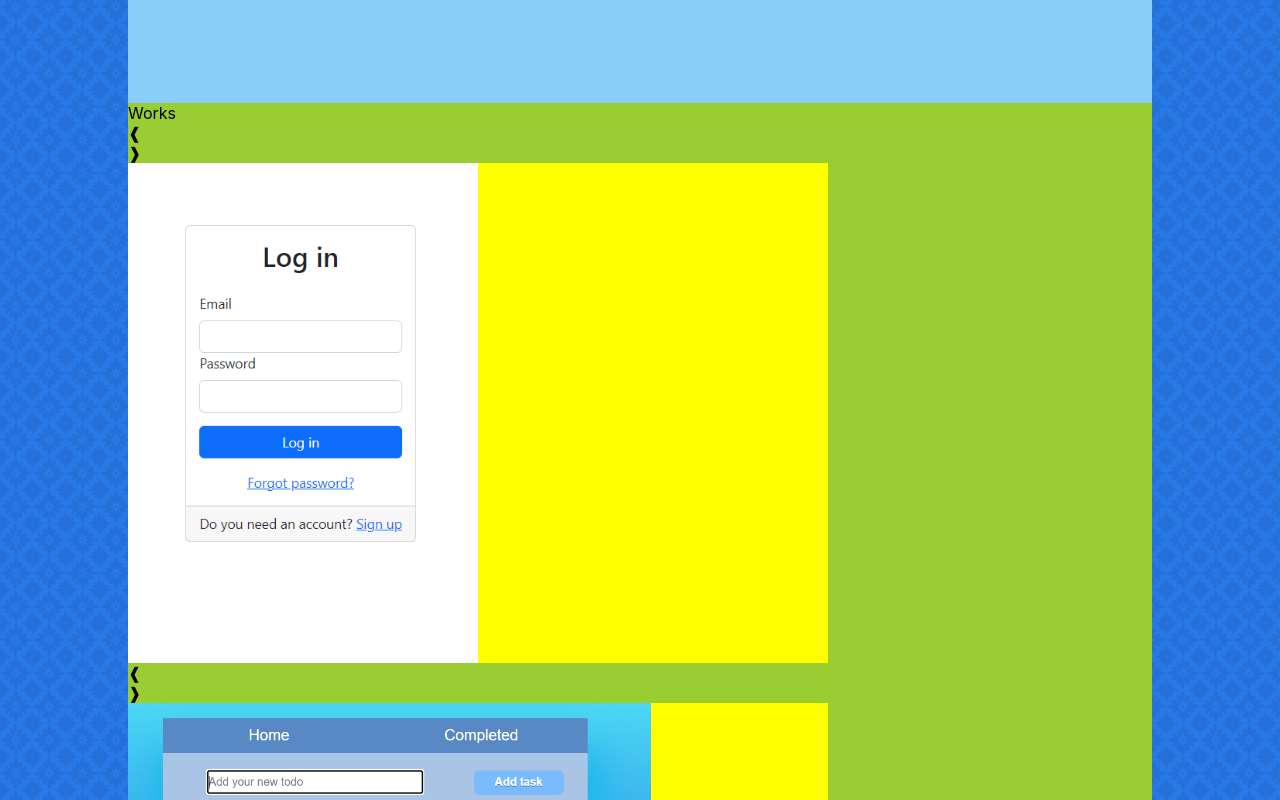
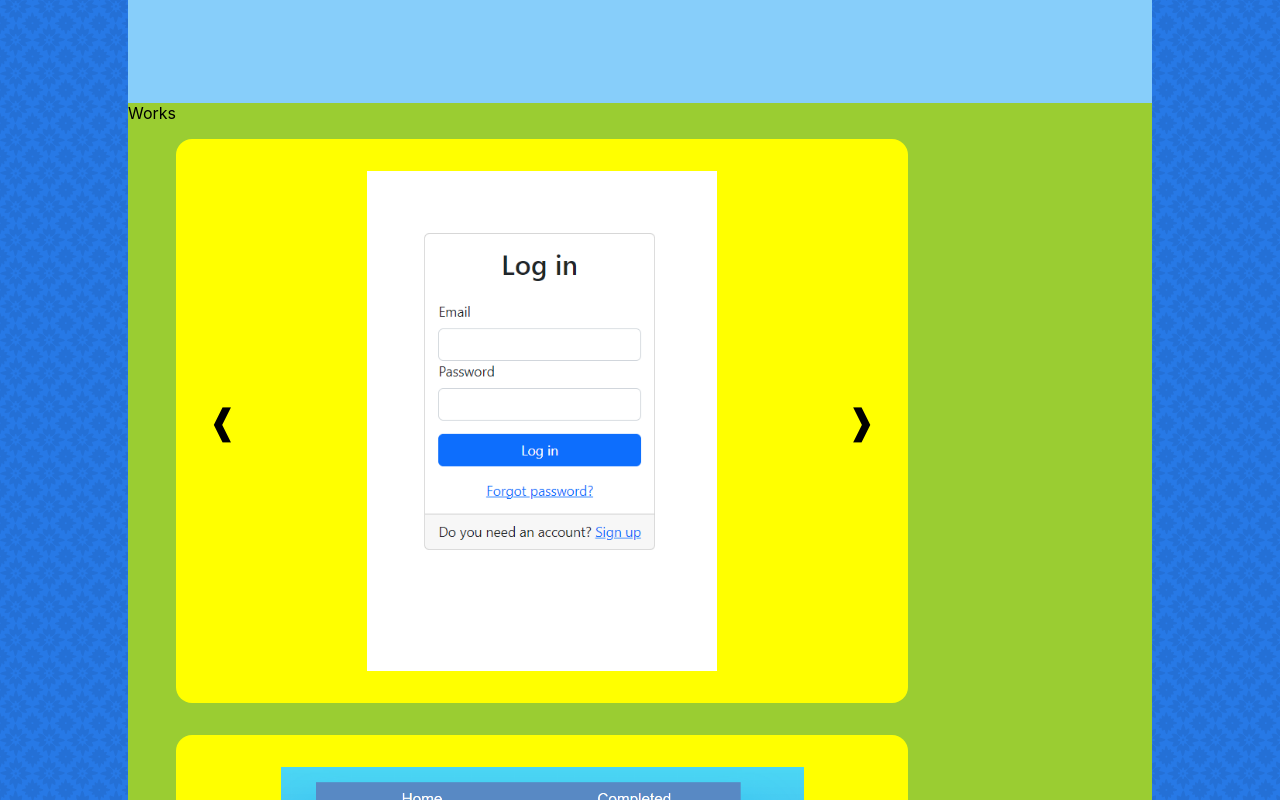
Before and after one commit to KrzysztofSnopek/resume, a React (Create React App) app: page / in a window 1280 px wide. Shown: the part 1260-2060 px from the top of the page. Built offline with nearby package versions, Linux system fonts and the light colour scheme; the HTML template or start-up script is replaced by a standard one.

Commit message:
Adds styling to the carousel

```diff
--- a/src/Components/ImageSlides.tsx
+++ b/src/Components/ImageSlides.tsx
@@ -1,5 +1,5 @@
 import { useState } from "react";
-import '../Styles/ImageSlides.css'
+import { slideImage, imgContainer, arrow, slide } from "../Styles/StyleImageSlider";
 
 const ImageSlider = ({ Slides }: any) => {
   const [currentIndex, setCurrentIndex] = useState(0);
@@ -17,27 +17,23 @@ const ImageSlider = ({ Slides }: any) => {
   };
 
   const slideBackground = {
-    backgroundColor: 'yellow',
-    height: '500px',
-    maxWidth: '700px',
+    ...slideImage,
     backgroundImage: `url(${Slides[currentIndex]})`,
-    backgroundSize: 'contain',
-    backgroundRepeat: 'no-repeat',
-    // display: 'flex',
-    // justifySelf: 'center'
   }
 
   return (
-    <div className="slider">
-      <div className="img-box">
-        <div className="left-arrow" onClick={goToPrevious}>
-          ❰
+    <div style={imgContainer}>
+        <div style={slide} className="slide-styles">
+          <div style={arrow} onClick={goToPrevious}>
+            ❰
+          </div>
+
+          <div style={slideBackground}></div>
+
+          <div style={arrow} onClick={goToNext}>
+            ❱
+          </div>
         </div>
-        <div className="right-arrow" onClick={goToNext}>
-          ❱
-        </div>
-        <div style={slideBackground} className="slide-styles"></div>
-      </div>
     </div>
   );
 };
--- a/src/Styles/ImageSlides.css
+++ /dev/null
@@ -1,39 +0,0 @@
-.slide-styles {
-    width: "100%";
-    height: "100%";
-    border-radius: "10px";
-  };
-
-.slider {
-  position: "relative";
-  height: "100%";
-};
-
-.img-box {
-  display: flex;
-  flex-direction: row;
-  justify-content: center;
-  justify-self: center;
-}
-
-.right-arrow {
-  position: "absolute";
-  top: "50%";
-  transform: "translate(0, -50%)";
-  right: "32px";
-  font-size: "45px";
-  color: "#fff";
-  z-index: 1;
-  cursor: "pointer";
-};
-
-.left-arrow {
-  position: "absolute";
-  top: "50%";
-  transform: "translate(0, -50%)";
-  left: "32px";
-  font-size: "45px";
-  color: "#fff";
-  z-index: 1;
-  cursor: "pointer";
-};
--- /dev/null
+++ b/src/Styles/StyleImageSlider.tsx
@@ -0,0 +1,29 @@
+export const imgContainer = {
+    padding: '1rem 0',
+    marginLeft: '3rem',
+}
+
+export const slide = {
+  backgroundColor: 'yellow',
+  minHeight: '500px',
+  maxWidth: '700px',
+  backgroundSize: 'contain',
+  backgroundRepeat: 'no-repeat',
+  display: 'flex',
+  justifyContent: 'space-between',
+  alignItems: 'center',
+  padding: '2rem 1rem',
+  borderRadius: '1rem'
+}
+export const slideImage = {
+  height: '500px',
+  width: '700px',
+  backgroundSize: 'contain',
+  backgroundRepeat: 'no-repeat',
+  backgroundPosition: 'center'
+}
+export const arrow = {
+  cursor: 'pointer',
+  fontSize: '35px',
+  padding: '1rem'
+}
```
